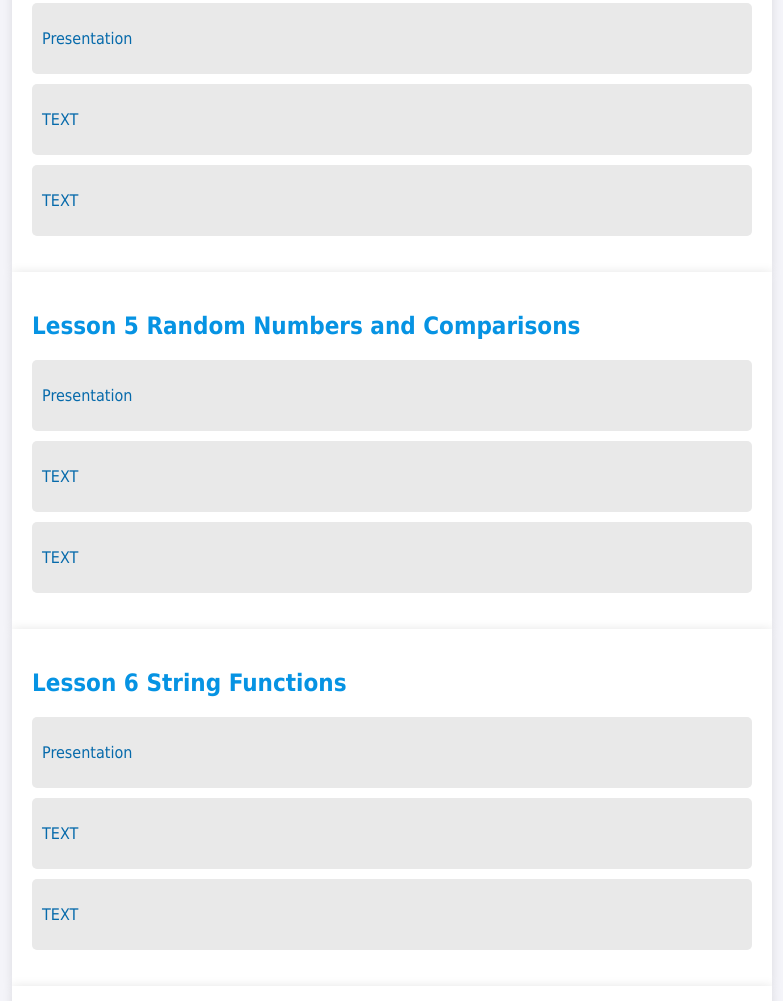
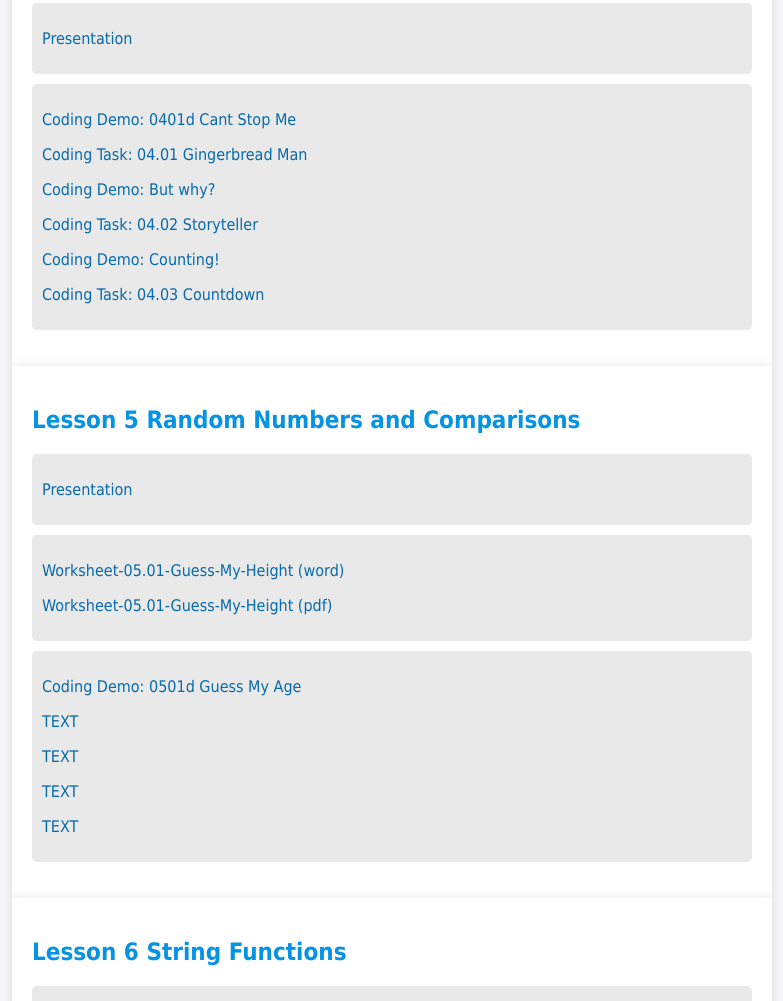
Before and after one commit to duari132/6iec-intermediate-coding, a plain HTML site: page index.html in a window 1280 px wide. Shown: the part 1539-2540 px from the top of the page, without its empty margins (248-1031 px from the left). Drawn offline with Linux system fonts and the light colour scheme.

Commit message:
lesson 4

```diff
--- a/index.html
+++ b/index.html
@@ -135,19 +135,38 @@
       <!-- PRESENTATION -->
       <li>
         <p>
-          <a href="" download target="_blank" rel="noopener noreferrer">Presentation</a>
-        </p>
-      </li>
-      <!-- WORKSHEETS -->
-      <li>
-        <p>
-          <a href="LINK" download target="_blank" rel="noopener noreferrer">TEXT</a>
+          <a href="Lesson-4 While-Loops-and-Boolean-Variables/Lesson-4-Going-Loopy.pptx" download target="_blank"
+            rel="noopener noreferrer">Presentation</a>
         </p>
       </li>
       <!-- CODING TASKS -->
       <li>
         <p>
-          <a href="LINK" target="_blank" rel="noopener noreferrer">TEXT</a>
+          <a href="https://replit.com/@ricproenca/0401d-Cant-Stop-Me" target="_blank" rel="noopener noreferrer">Coding
+            Demo: 0401d Cant Stop Me</a>
+        </p>
+        <p>
+          <a href="https://replit.com/@ricproenca/0401-Gingerbread-Man#README.md" target="_blank"
+            rel="noopener noreferrer">Coding Task: 04.01 Gingerbread Man
+          </a>
+        </p>
+        <p>
+          <a href="https://replit.com/@ricproenca/0402d-But-Why" target="_blank" rel="noopener noreferrer">Coding
+            Demo: But why?</a>
+        </p>
+        <p>
+          <a href="https://replit.com/@ricproenca/0402-Storyteller#README.md" target="_blank"
+            rel="noopener noreferrer">Coding Task: 04.02 Storyteller
+          </a>
+        </p>
+        <p>
+          <a href="https://replit.com/@ricproenca/0403d-Counting" target="_blank" rel="noopener noreferrer">Coding
+            Demo: Counting!</a>
+        </p>
+        <p>
+          <a href="https://replit.com/@ricproenca/0403-Countdown#README.md" target="_blank"
+            rel="noopener noreferrer">Coding Task: 04.03 Countdown
+          </a>
         </p>
       </li>
     </ul>
@@ -160,17 +179,36 @@
       <!-- PRESENTATION -->
       <li>
         <p>
-          <a href="" download target="_blank" rel="noopener noreferrer">Presentation</a>
+          <a href="Lesson-5-Random-Numbers-and-Comparisons/Lesson-5-Random-Numbers.pptx" download target="_blank"
+            rel="noopener noreferrer">Presentation</a>
         </p>
       </li>
       <!-- WORKSHEETS -->
       <li>
         <p>
-          <a href="LINK" download target="_blank" rel="noopener noreferrer">TEXT</a>
+          <a href="Lesson-5-Random-Numbers-and-Comparisons/Worksheet-05.01-Guess-My-Height.docx" download
+            target="_blank" rel="noopener noreferrer">Worksheet-05.01-Guess-My-Height (word)</a>
+        </p>
+        <p>
+          <a href="Lesson-5-Random-Numbers-and-Comparisons/Worksheet-05.01-Guess-My-Height.pdf" download target="_blank"
+            rel="noopener noreferrer">Worksheet-05.01-Guess-My-Height (pdf)</a>
         </p>
       </li>
       <!-- CODING TASKS -->
       <li>
+        <p>
+          <a href="https://replit.com/@ricproenca/0501d-Guess-My-Age" target="_blank" rel="noopener noreferrer">Coding
+            Demo: 0501d Guess My Age</a>
+        </p>
+        <p>
+          <a href="LINK" target="_blank" rel="noopener noreferrer">TEXT</a>
+        </p>
+        <p>
+          <a href="LINK" target="_blank" rel="noopener noreferrer">TEXT</a>
+        </p>
+        <p>
+          <a href="LINK" target="_blank" rel="noopener noreferrer">TEXT</a>
+        </p>
         <p>
           <a href="LINK" target="_blank" rel="noopener noreferrer">TEXT</a>
         </p>
```
Also changed, not shown: 5 other files.
